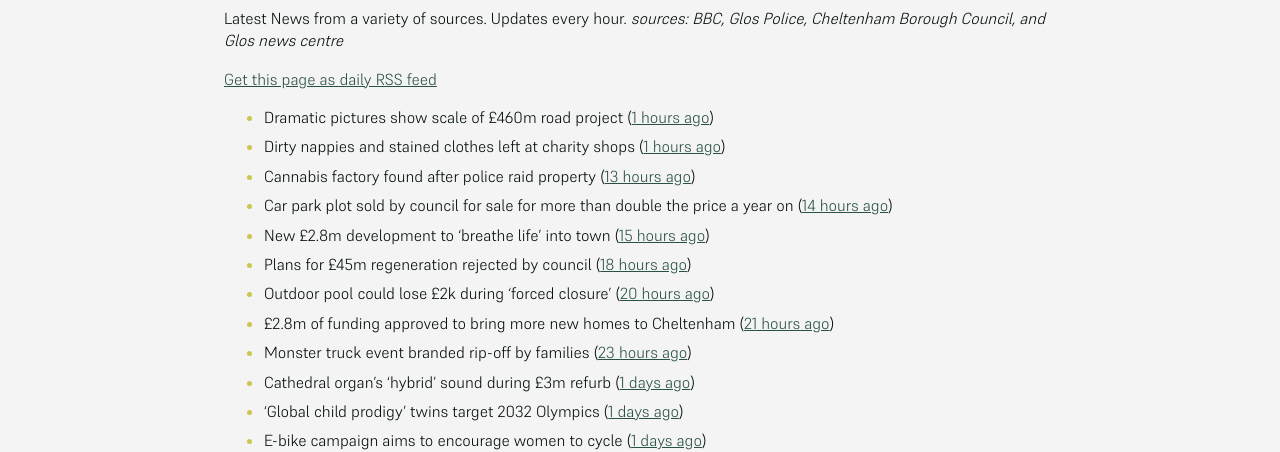
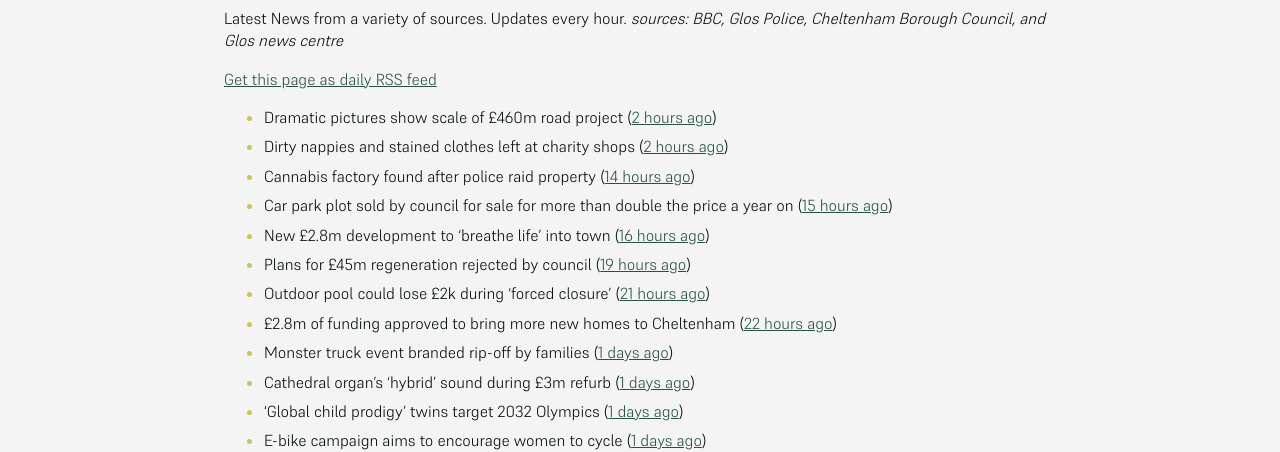
Before and after one commit to mat-0/cheltenham-open-data, a Jekyll site: the page built from _pages/news.md, in a window 1280 px wide. Shown: the part 266-718 px from the top of the page. Built offline with Jekyll 4.4.1, drawn with Linux system fonts in a browser that asks for light colours; some of the changed text lies outside the part shown.

Commit message:
Updated 2025-07-03 07:57:43

```diff
--- a/_pages/news.md
+++ b/_pages/news.md
@@ -12,15 +12,15 @@ _sources: BBC, Glos Police, Cheltenham Borough Council, and Glos news centre_
 [Get this page as daily RSS feed](/daily.rss)
 
 <!-- news_marker starts -->
-- Dramatic pictures show scale of £460m road project ([1 hours ago](https://www.bbc.com/news/articles/c20wwle56gqo))
-- Dirty nappies and stained clothes left at charity shops ([1 hours ago](https://www.bbc.com/news/articles/cy5w35506zko))
-- Cannabis factory found after police raid property ([13 hours ago](https://www.bbc.com/news/articles/cx2jxv80022o))
-- Car park plot sold by council for sale for more than double the price a year on ([14 hours ago](https://gloucesternewscentre.co.uk/car-park-plot-sold-by-council-for-sale-for-more-than-double-the-price-a-year-on/))
-- New £2.8m development to 'breathe life' into town ([15 hours ago](https://www.bbc.com/news/articles/cvg8n8djp0no))
-- Plans for £45m regeneration rejected by council ([18 hours ago](https://www.bbc.com/news/articles/ckg3jn2207ro))
-- Outdoor pool could lose £2k during 'forced closure' ([20 hours ago](https://www.bbc.com/news/articles/cvg885vxldgo))
-- £2.8m of funding approved to bring more new homes to Cheltenham ([21 hours ago](https://www.cheltenham.gov.uk/news/article/3027/28m_of_funding_approved_to_bring_more_new_homes_to_cheltenham))
-- Monster truck event branded rip-off by families ([23 hours ago](https://www.bbc.com/news/articles/c4gdmy874q4o))
+- Dramatic pictures show scale of £460m road project ([2 hours ago](https://www.bbc.com/news/articles/c20wwle56gqo))
+- Dirty nappies and stained clothes left at charity shops ([2 hours ago](https://www.bbc.com/news/articles/cy5w35506zko))
+- Cannabis factory found after police raid property ([14 hours ago](https://www.bbc.com/news/articles/cx2jxv80022o))
+- Car park plot sold by council for sale for more than double the price a year on ([15 hours ago](https://gloucesternewscentre.co.uk/car-park-plot-sold-by-council-for-sale-for-more-than-double-the-price-a-year-on/))
+- New £2.8m development to 'breathe life' into town ([16 hours ago](https://www.bbc.com/news/articles/cvg8n8djp0no))
+- Plans for £45m regeneration rejected by council ([19 hours ago](https://www.bbc.com/news/articles/ckg3jn2207ro))
+- Outdoor pool could lose £2k during 'forced closure' ([21 hours ago](https://www.bbc.com/news/articles/cvg885vxldgo))
+- £2.8m of funding approved to bring more new homes to Cheltenham ([22 hours ago](https://www.cheltenham.gov.uk/news/article/3027/28m_of_funding_approved_to_bring_more_new_homes_to_cheltenham))
+- Monster truck event branded rip-off by families ([1 days ago](https://www.bbc.com/news/articles/c4gdmy874q4o))
 - Cathedral organ's 'hybrid' sound during £3m refurb ([1 days ago](https://www.bbc.com/news/articles/cy4nngn7pgxo))
 - 'Global child prodigy' twins target 2032 Olympics ([1 days ago](https://www.bbc.com/news/articles/c0k7x723zr1o))
 - E-bike campaign aims to encourage women to cycle ([1 days ago](https://www.bbc.com/news/articles/c9w11l9y7qno))
```
Also changed, not shown: other parts of _pages/news.md (+2 -2 lines), _data/flood.json (+5 -27 lines), _pages/fix-my-street.md (+1 -1 lines), index.md (+4 -4 lines).
